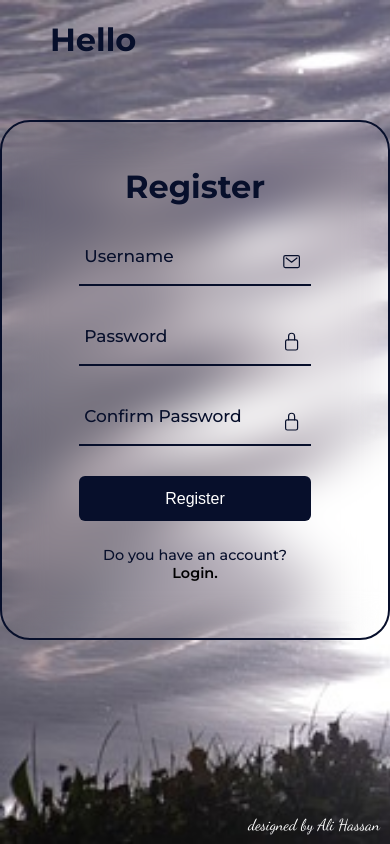
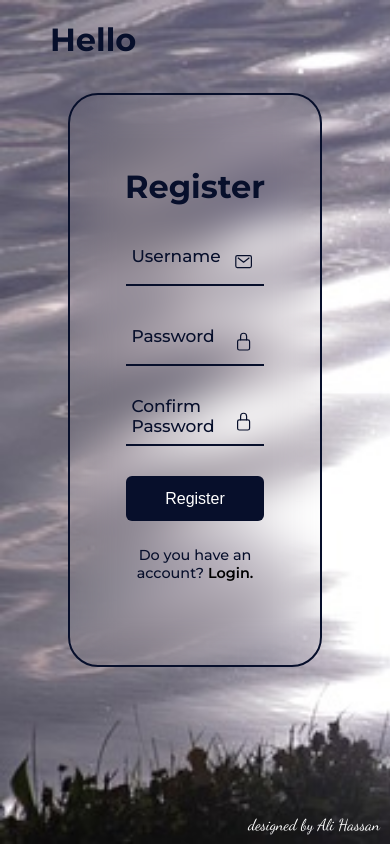
Before and after one commit to alyhassan23/login-and-register-page, a plain HTML site: page register.html in a window 390 px wide. Drawn offline with nearby package versions, Linux system fonts and the light colour scheme.

Commit message:
Update register.css

```diff
--- a/public/register.css
+++ b/public/register.css
@@ -143,3 +143,15 @@ body {
   bottom: 0;
   font-family: "Dancing Script", cursive;
 }
+@media (min-width: 250px) and (max-width: 700px) {
+  .wrapper {
+    width: 65vw;
+    height: 68vh;
+  }
+  .register-form {
+    width: 55%;
+  }
+  .form-content label {
+    width: 50px;
+  }
+}
```
